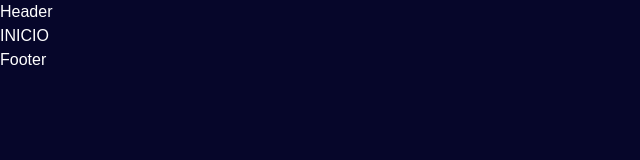
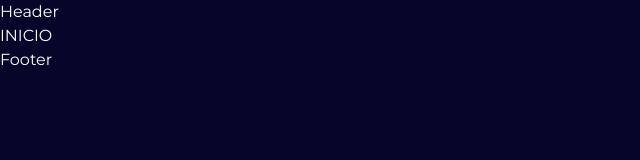
Before and after one commit to manuelsacaeu123/INGEELEC.io, a Next.js app in the folder ingeelec/: page / in a window 1280 px wide. Shown: the top 160 px of the page, without its empty margins (0-640 px from the left). Built offline with nearby package versions, Linux system fonts and the light colour scheme.

Commit message:
corregirfuentes
corrigiendo las fuentes

```diff
--- a/ingeelec/tailwind.config.js
+++ b/ingeelec/tailwind.config.js
@@ -25,8 +25,8 @@ module.exports = {
         newsletter: 'url(/assets/newsletter/bg.png)',
       },
       fontFamily: {
-        alexBrush: [`--font-alexBrush`, 'sans-serif'],
-        montserrat: [`--font-montserrat`, 'sans-serif'],
+        alexBrush: [`var(--font-alexBrush)`, 'sans-serif'],
+        montserrat: [`var(--font-montserrat)`, 'sans-serif'],
       },
       colors: {
         primary: '#06062A',
```
